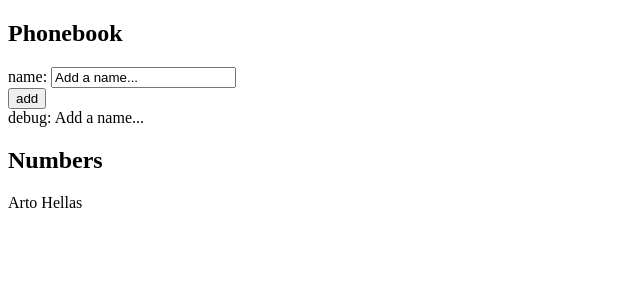
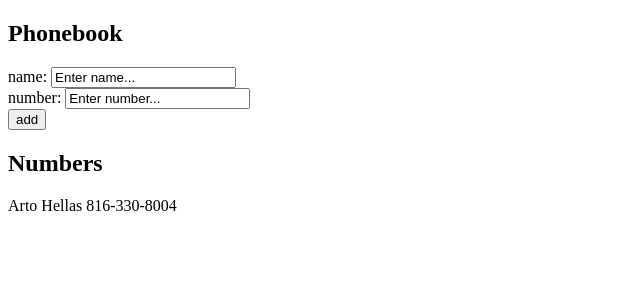
Before and after one commit to mrmonroe12/Full-Stack-Academy, a React (Create React App) app in the folder part2/phonebook/: page / in a window 1280 px wide. Shown: the top 300 px of the page, without its empty margins (0-640 px from the left). Built offline with nearby package versions, Linux system fonts and the light colour scheme.

Commit message:
complete ex2.8

```diff
--- a/part2/phonebook/src/App.js
+++ b/part2/phonebook/src/App.js
@@ -2,9 +2,10 @@ import { useState } from 'react'
 
 const App = () => {
   const [persons, setPersons] = useState([
-    { name: 'Arto Hellas' }
+    { name: 'Arto Hellas', number: '816-330-8004'}
   ])
-  const [newName, setNewName] = useState('Add a name...')
+  const [newName, setNewName] = useState('Enter name...')
+  const [newNumber, setNewNumber] = useState('Enter number...')
 
   const checkNameMatch = (personName) => {
   	return persons.some(
@@ -17,14 +18,21 @@ const App = () => {
 	if (checkNameMatch(newName)){
 		alert(`${newName} already added!`)
 	} else {
-		setPersons(persons.concat({name: newName}))
-		setNewName('Add another name...')
+		setPersons(persons.concat({name: newName, number: newNumber}))
+		setNewName('Enter name...')
+		setNewNumber('Enter number... ')
 	}
   }
 
   const handleNameChange = (event) => {
 	console.log(event.target.value)
   	setNewName(event.target.value)
+  }
+
+
+  const handleNumberChange = (event) => {
+	console.log(event.target.value)
+  	setNewNumber(event.target.value)
   }
 
   return (
@@ -36,15 +44,17 @@ const App = () => {
 	  				value={newName}
 					onChange={handleNameChange}/>
         </div>
+		<div>
+		  number: <input
+					value={newNumber}
+					onChange={handleNumberChange}/>
+		</div>
         <div>
           <button type="submit" onClick={addName}>add</button>
         </div>
-	  	<div>
-		  debug: {newName}
-	  	</div>
       </form>
       <h2>Numbers</h2>
-		  {persons.map(person=><p key={person.name}>{person.name}</p>)}
+		  {persons.map(person=><p key={person.name}>{person.name} {person.number}</p>)}
     </div>
   )
 }
```
